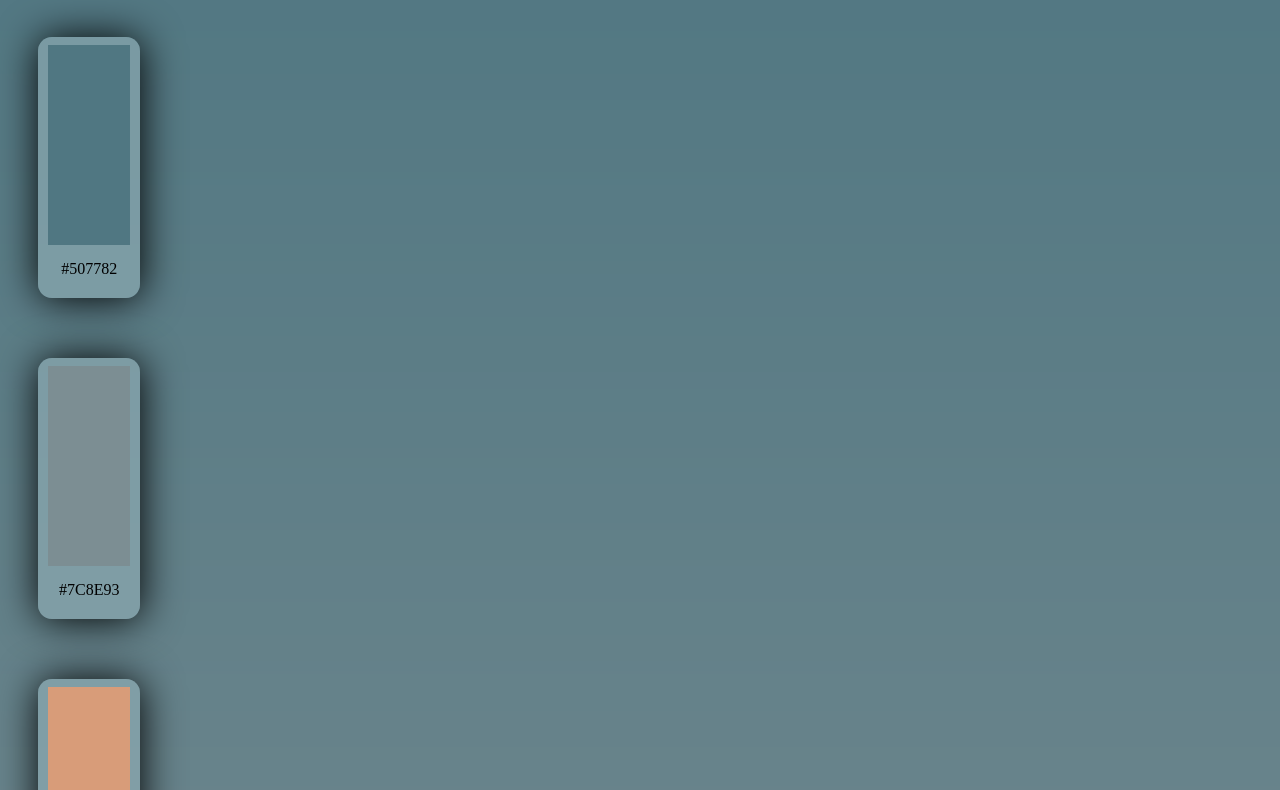
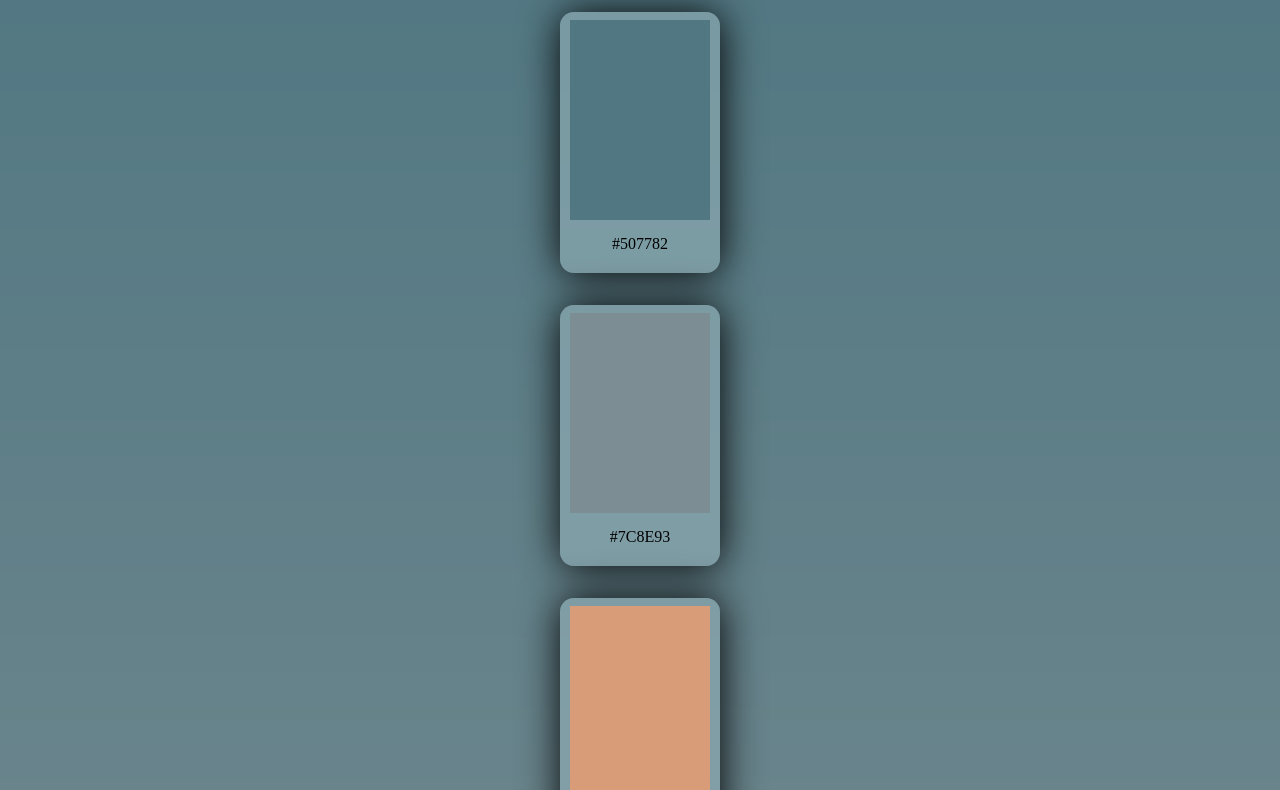
Before and after one commit to ChrisHende18/WebStyleGuide.github.io, a plain HTML site: page index.html in a window 1280 px wide. Shown: the part 115-905 px from the top of the page. Drawn offline with Linux system fonts and the light colour scheme; a web font is replaced by a local one.

Commit message:
Update style.css

```diff
--- a/style.css
+++ b/style.css
@@ -192,12 +192,11 @@ body {
 }
 
 .colorpal .colors {
-  width: 50%;
-  margin: 30px;
+  width: 100%;
   display: grid;
-  grid-template-columns: repeat(5, 1fr);
+  grid-template-columns: repeat(auto-fit, 10em);
   grid-column-gap: 30px;
-  margin-top: 60px;
+  justify-content: center;
 }
 
 .colorpal .colors .color {
@@ -205,6 +204,7 @@ body {
   box-shadow: 1px 1px 40px black;
   padding: 8px 10px 20px 10px;
   border-radius: 14px;
+  margin-bottom: 2em;
 }
 
 .colorpal .colors .color .color-img {
```
